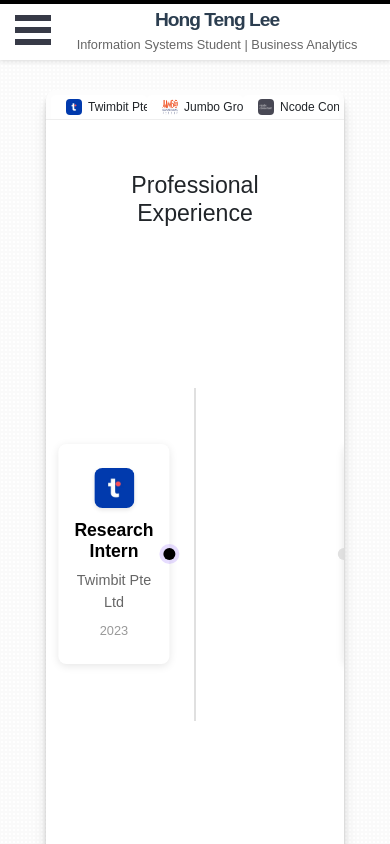
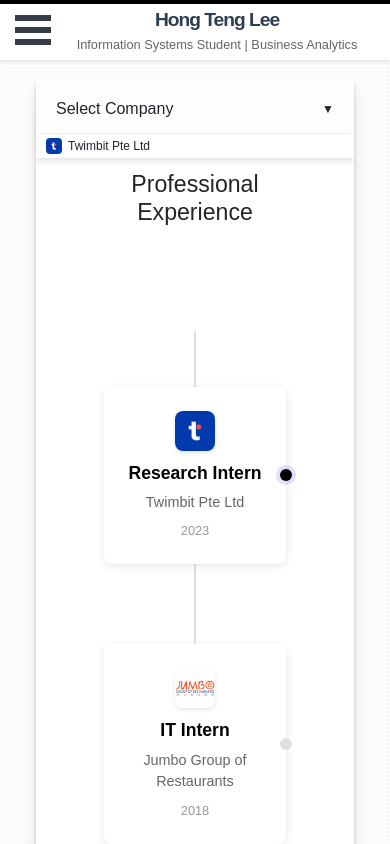
Before and after one commit to htlee1999/HTportfolio, a React (Create React App) app: page /experience in a window 390 px wide. Shown: the top 844 px of the page. Built offline with nearby package versions, Linux system fonts and the light colour scheme.

Commit message:
Update experience

```diff
--- a/src/components/Experience/Experience.js
+++ b/src/components/Experience/Experience.js
@@ -8,16 +8,17 @@ import ncodePhoto from './ncode.png';
 
 const Experience = () => {
   const [selectedTab, setSelectedTab] = useState(null);
+  const [isNavOpen, setIsNavOpen] = useState(false);
 
   const ExperienceLanding = () => (
     <div className="experience-landing">
       <div className="experience-summary">
         <h3>Professional Experience</h3>
         <div className="timeline-container">
-          <div className="timeline-horizontal">
+          <div className="timeline-vertical">
             <div className="timeline-line"></div>
 
-            <div className="timeline-item top">
+            <div className="timeline-item">
               <div className="timeline-content">
                 <div className="timeline-dot current"></div>
                 <div className="company-logo">
@@ -29,7 +30,7 @@ const Experience = () => {
               </div>
             </div>
 
-            <div className="timeline-item bottom">
+            <div className="timeline-item">
               <div className="timeline-content">
                 <div className="timeline-dot"></div>
                 <div className="company-logo">
@@ -41,7 +42,7 @@ const Experience = () => {
               </div>
             </div>
 
-            <div className="timeline-item top">
+            <div className="timeline-item">
               <div className="timeline-content">
                 <div className="timeline-dot"></div>
                 <div className="company-logo">
@@ -55,7 +56,7 @@ const Experience = () => {
           </div>
         </div>
         <div className="experience-prompt">
-          <p>Select a company above to view detailed experience</p>
+          <p>Tap a company to view detailed experience</p>
         </div>
       </div>
     </div>
@@ -71,7 +72,10 @@ const Experience = () => {
             <div className="company-logo-large">
               <img src={twimbitPhoto} alt="Twimbit logo" />
             </div>
-            <h4>Research Intern (May 2023 - July 2023)</h4>
+            <div className="header-text">
+              <h4>Research Intern</h4>
+              <span className="date-range">May 2023 - July 2023</span>
+            </div>
           </div>
           <ul className="experience-list">
             <li>
@@ -82,7 +86,7 @@ const Experience = () => {
                   target="_blank"
                   rel="noopener noreferrer"
                 >
-                  📄 View Published Article: ChatGPT in Financial Services
+                  📄 View Published Article
                 </a>
               </div>
             </li>
@@ -92,60 +96,33 @@ const Experience = () => {
         </div>
       ),
     },
-    {
-      label: "Jumbo Group of Restaurants",
-      logo: jumboPhoto,
-      content: (
-        <div className="experience-content">
-          <div className="experience-header">
-            <div className="company-logo-large">
-              <img src={jumboPhoto} alt="Jumbo Group logo" />
-            </div>
-            <h4>IT Intern (Mar 2018 - Sep 2018)</h4>
-          </div>
-          <ul className="experience-list">
-            <li>Captured, validated, and conducted UI/UX testing for new mobile application, ensuring optimal user experience</li>
-            <li>Successfully converted and digitized over 100+ physical recipes into the internal ERP system (Epicor)</li>
-            <li>Managed and updated menu prices and promotions from corporate to retail stores POS systems nationwide</li>
-            <li>Assisted in company-wide implementation of latest Microsoft Office version</li>
-            <li>Participated in physical quality control of new recipes, collecting and documenting feedback and experiences</li>
-            <li>Utilized Microsoft Excel for data sorting and analysis using advanced formulas</li>
-          </ul>
-        </div>
-      ),
-    },
-    {
-      label: "Ncode Consultant",
-      logo: ncodePhoto,
-      content: (
-        <div className="experience-content">
-          <div className="experience-header">
-            <div className="company-logo-large">
-              <img src={ncodePhoto} alt="Ncode logo" />
-            </div>
-            <h4>Intern (Jan 2017 - Dec 2017)</h4>
-          </div>
-          <ul className="experience-list">
-            <li>Managed website content through regular updates and maintenance</li>
-            <li>Utilized Photoshop extensively for professional photo editing and optimization</li>
-            <li>Conducted product photography sessions for website content</li>
-            <li>Worked with Information Design platforms to enhance website presentation</li>
-          </ul>
-        </div>
-      ),
-    },
+    // ... rest of the tabs remain the same
   ];
 
   return (
     <div className="experience-container">
       <div className="experience-window">
-        <nav className="experience-nav">
-          <ul>
+        <nav className={`experience-nav ${isNavOpen ? 'nav-open' : ''}`}>
+          <div className="nav-toggle" onClick={() => setIsNavOpen(!isNavOpen)}>
+            <span className="selected-tab">
+              {selectedTab ? (
+                <>
+                  <img src={selectedTab.logo} alt="" className="tab-logo" />
+                  {selectedTab.label}
+                </>
+              ) : 'Select Company'}
+            </span>
+            <span className={`arrow ${isNavOpen ? 'up' : 'down'}`}>▼</span>
+          </div>
+          <ul className="nav-menu">
             {tabs.map((item) => (
               <li
                 key={item.label}
                 className={item === selectedTab ? "selected" : ""}
-                onClick={() => setSelectedTab(item)}
+                onClick={() => {
+                  setSelectedTab(item);
+                  setIsNavOpen(false);
+                }}
               >
                 <img src={item.logo} alt="" className="tab-logo" />
                 {item.label}
--- a/src/components/Experience/experience.css
+++ b/src/components/Experience/experience.css
@@ -2,6 +2,7 @@
   --accent: #8855ff;
 }
 
+/* Container and window styles */
 .experience-container {
   width: 100%;
   padding: 20px;
@@ -27,10 +28,37 @@
   overflow: hidden;
 }
 
+/* Navigation styles */
 .experience-nav {
   background: #fdfdfd;
   padding: 5px 5px 0;
   border-bottom: 1px solid #eeeeee;
+  position: relative;
+}
+
+.nav-toggle {
+  display: none;
+  padding: 12px 15px;
+  background: #fdfdfd;
+  cursor: pointer;
+  align-items: center;
+  justify-content: space-between;
+  border-bottom: 1px solid #eee;
+}
+
+.selected-tab {
+  display: flex;
+  align-items: center;
+  gap: 8px;
+}
+
+.arrow {
+  font-size: 12px;
+  transition: transform 0.3s ease;
+}
+
+.arrow.up {
+  transform: rotate(180deg);
 }
 
 .experience-nav ul {
@@ -74,6 +102,7 @@
   background: var(--accent);
 }
 
+/* Main content styles */
 .experience-main {
   flex-grow: 1;
   padding: 20px;
@@ -85,6 +114,12 @@
   padding: 20px;
 }
 
+.experience-landing {
+  padding: 2rem;
+  text-align: center;
+}
+
+/* List styles */
 .experience-list {
   list-style: disc !important;
   padding-left: 20px !important;
@@ -92,42 +127,16 @@
 
 .experience-list li {
   display: list-item !important;
-  margin-bottom: 10px;
-  line-height: 1.5;
+  margin-bottom: 15px;
+  line-height: 1.6;
+  color: #333;
   font-size: 14px;
   font-weight: normal;
   padding: 0;
   height: auto;
 }
 
-.empty-state {
-  display: flex;
-  justify-content: center;
-  align-items: center;
-  height: 200px;
-  color: #666;
-  font-size: 18px;
-  font-style: italic;
-}
-
-/* Responsive adjustments */
-@media (max-width: 768px) {
-  .experience-window {
-    margin: 10px;
-    min-height: 400px;
-  }
-
-  .experience-nav li {
-    font-size: 12px;
-    padding: 8px 10px;
-  }
-
-  .experience-content {
-    padding: 10px;
-  }
-}
-
-/* Add these to your experience.css file */
+/* Article link styles */
 .article-link {
   margin-top: 8px;
   margin-left: 20px;
@@ -154,42 +163,12 @@
   box-shadow: 0 2px 4px rgba(0, 0, 0, 0.05);
 }
 
-/* Update these existing styles to ensure proper list styling */
-.experience-content ul {
-  list-style-type: disc;
-  padding-left: 20px;
-  margin-top: 15px;
-}
-
-.experience-content ul li {
-  margin-bottom: 15px;
-  line-height: 1.6;
-  color: #333;
-}
-
-.experience-content h4 {
-  color: var(--accent);
-  font-size: 1.2em;
-  margin-bottom: 20px;
-  font-weight: 600;
-}
-
-.experience-landing {
-  padding: 2rem;
-  text-align: center;
-}
-
-.experience-summary h3 {
-  margin-bottom: 4rem; /* Increased from 2rem to 4rem */
-  position: relative; /* Added to ensure it stays above timeline */
-  z-index: 3; /* Added to ensure it stays above timeline */
-}
-
+/* Timeline styles */
 .timeline-container {
-  padding: 6rem 1rem; /* Increased from 3rem to 6rem to add more vertical space */
+  padding: 6rem 1rem;
   max-width: 800px;
   margin: 0 auto;
-  position: relative; /* Added to contain the cards */
+  position: relative;
 }
 
 .timeline-horizontal {
@@ -197,7 +176,15 @@
   display: flex;
   justify-content: space-between;
   align-items: center;
-  padding: 8rem 0; /* Increased from 4rem to 8rem to provide more space for cards */
+  padding: 8rem 0;
+}
+
+.timeline-vertical {
+  display: flex;
+  flex-direction: column;
+  gap: 2rem;
+  position: relative;
+  padding: 2rem 1rem;
 }
 
 .timeline-line {
@@ -216,34 +203,14 @@
   z-index: 2;
 }
 
-/* Adjust the transform distances */
-.timeline-item.top .timeline-content {
-  transform: translateY(-80%); /* Reduced from -100% to -80% */
-  margin-bottom: 2rem; /* Added margin to prevent overlap */
-}
-
-.timeline-item.bottom .timeline-content {
-  transform: translateY(80%); /* Reduced from 100% to 80% */
-  margin-top: 2rem; /* Added margin to prevent overlap */
-}
-
 .timeline-content {
   background: white;
-  padding: 1rem;
+  padding: 1.5rem 1rem;
   border-radius: 8px;
   box-shadow: 0 2px 8px rgba(0, 0, 0, 0.1);
   transition: all 0.3s ease;
   position: relative;
-  /* Add initial transform to prevent jump on hover */
-  transform: translateY(0);
-}
-
-.timeline-content:hover {
-  transform: scale(1.05) translateY(-80%) !important; /* Match the new transform value */
-}
-
-.timeline-item.bottom .timeline-content:hover {
-  transform: scale(1.05) translateY(80%) !important; /* Match the new transform value */
+  text-align: center;
 }
 
 .timeline-dot {
@@ -254,11 +221,6 @@
   position: absolute;
   left: 50%;
   top: 100%;
-  transform: translate(-50%, -50%);
-}
-
-.timeline-item.bottom .timeline-dot {
-  top: 0;
   transform: translate(-50%, -50%);
 }
 
@@ -288,62 +250,7 @@
   margin-top: 0.5rem;
 }
 
-.experience-prompt {
-  margin-top: 4rem; /* Increased from 3rem to 4rem */
-  position: relative; /* Added to ensure it stays above timeline */
-  z-index: 3; /* Added to ensure it stays above timeline */
-}
-
-/* Responsive adjustments */
-@media (max-width: 768px) {
-  .timeline-horizontal {
-    padding: 2rem 0;
-  }
-
-  .timeline-line {
-    width: 2px;
-    height: 100%;
-    top: 0;
-    left: 50%;
-    transform: translateX(-50%);
-  }
-
-  .timeline-item {
-    width: 100%;
-    margin: 1.5rem 0;
-  }
-
-  .timeline-item.top .timeline-content {
-    transform: translateX(-50%);
-    margin-right: 2rem;
-    margin-bottom: 0;
-  }
-
-  .timeline-item.bottom .timeline-content {
-    transform: translateX(50%);
-    margin-left: 2rem;
-    margin-top: 0;
-  }
-
-  .timeline-content:hover {
-    transform: scale(1.05) translateX(-50%) !important;
-  }
-
-  .timeline-item.bottom .timeline-content:hover {
-    transform: scale(1.05) translateX(50%) !important;
-  }
-
-  .timeline-dot {
-    top: 50%;
-    left: 100%;
-  }
-
-  .timeline-item.bottom .timeline-dot {
-    left: 0;
-    top: 50%;
-  }
-}
-
+/* Company logo styles */
 .company-logo {
   width: 60px;
   height: 60px;
@@ -360,20 +267,11 @@
   object-fit: contain;
 }
 
-/* Company logo styles for tabs */
 .tab-logo {
   width: 20px;
   height: 20px;
   margin-right: 8px;
   border-radius: 4px;
-}
-
-/* Company logo styles for detailed view */
-.experience-header {
-  display: flex;
-  align-items: center;
-  margin-bottom: 24px;
-  gap: 16px;
 }
 
 .company-logo-large {
@@ -386,26 +284,102 @@
   flex-shrink: 0;
 }
 
-.company-logo-large img {
-  width: 100%;
-  height: 100%;
-  object-fit: contain;
+/* Experience header styles */
+.experience-header {
+  display: flex;
+  align-items: center;
+  margin-bottom: 24px;
+  gap: 16px;
 }
 
-/* Update existing styles */
-.experience-nav li {
+.header-text {
   display: flex;
-  align-items: center;
-  padding: 10px 15px;
+  flex-direction: column;
+  gap: 4px;
 }
 
-.timeline-content {
-  text-align: center;
-  padding: 1.5rem 1rem;
+.date-range {
+  color: #666;
+  font-size: 0.9rem;
 }
 
-/* Responsive adjustments */
+.experience-content h4 {
+  color: var(--accent);
+  font-size: 1.2em;
+  margin-bottom: 20px;
+  font-weight: 600;
+}
+
+/* Accessibility improvements */
+.nav-toggle:focus,
+.timeline-content:focus,
+.article-link a:focus {
+  outline: 2px solid var(--accent);
+  outline-offset: 2px;
+}
+
+/* Media queries */
 @media (max-width: 768px) {
+  .experience-window {
+    margin: 0;
+    border-radius: 0;
+    min-height: 100vh;
+  }
+
+  .nav-toggle {
+    display: flex;
+  }
+
+  .nav-menu {
+    display: none;
+    position: absolute;
+    top: 100%;
+    left: 0;
+    right: 0;
+    background: white;
+    box-shadow: 0 4px 6px rgba(0, 0, 0, 0.1);
+    z-index: 1000;
+  }
+
+  .nav-open .nav-menu {
+    display: block;
+  }
+
+  .experience-nav li {
+    width: 100%;
+    border-radius: 0;
+    border-bottom: 1px solid #eee;
+    font-size: 12px;
+    padding: 8px 10px;
+  }
+
+  .experience-nav li:last-child {
+    border-bottom: none;
+  }
+
+  .timeline-line {
+    width: 2px;
+    height: 100%;
+    top: 0;
+    left: 50%;
+    transform: translateX(-50%);
+  }
+
+  .timeline-item {
+    width: 100%;
+    margin: 1.5rem 0;
+  }
+
+  .timeline-dot {
+    top: 50%;
+    left: 100%;
+  }
+
+  .timeline-item.bottom .timeline-dot {
+    left: 0;
+    top: 50%;
+  }
+
   .company-logo {
     width: 40px;
     height: 40px;
@@ -427,4 +401,26 @@
     align-items: flex-start;
     gap: 12px;
   }
+
+  .article-link {
+    margin-left: 0;
+    margin-top: 8px;
+  }
+
+  .article-link a {
+    width: 100%;
+    justify-content: center;
+  }
+
+  .experience-content {
+    padding: 15px;
+  }
+
+  .experience-list li {
+    font-size: 14px;
+  }
+
+  .experience-landing {
+    padding: 1rem;
+  }
 }
```
